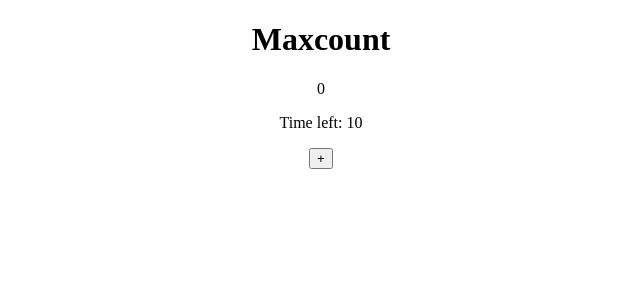
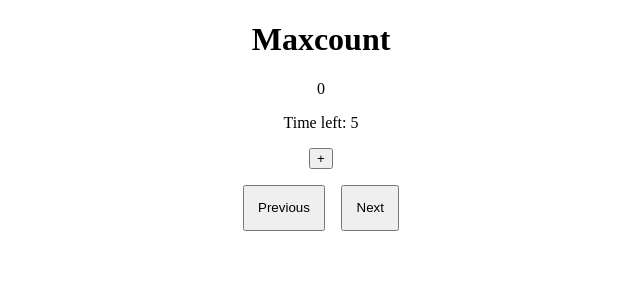
Before and after one commit to Jasmine-Abucejo/React-Practices, a React (Vite) app: page /maxcount in a window 1280 px wide. Shown: the top 300 px of the page, without its empty margins (319-959 px from the left). Built offline with nearby package versions, Linux system fonts and the light colour scheme.

Commit message:
useEffect: Maxcount

```diff
--- a/src/Maxcount.jsx
+++ b/src/Maxcount.jsx
@@ -1,10 +1,13 @@
-import { useState, useRef } from "react";
-import { useNavigate } from "react-router-dom";
+import { useState, useRef, useEffect } from "react";
+import Navigator from "./Navigator";
 
 function Maxcount() {
   const [count, setCount] = useState(0);
   const [time, setTime] = useState(10);
   const timeLeft = useRef(null);
+  useEffect(() => {
+    timmer();
+  }, []);
   const addCount = () => {
     setCount((prev) => prev + 1);
   };
@@ -20,15 +23,21 @@ function Maxcount() {
       });
     }, 1000);
   };
-  // timmer();
+
   return (
     <div style={{ textAlign: "center" }}>
       <h1>Maxcount</h1>
       <p>{count}</p>
       <p>Time left: {time}</p>
-      <button onClick={timmer} id="plusBtn">
-        +
-      </button>
+      {time > 0 ? (
+        <button onClick={addCount} id="plusBtn">
+          +
+        </button>
+      ) : (
+        <p>Time is up!</p>
+      )}
+
+      <Navigator back="./colorpicker" next="./maxcount" />
     </div>
   );
 }
```
